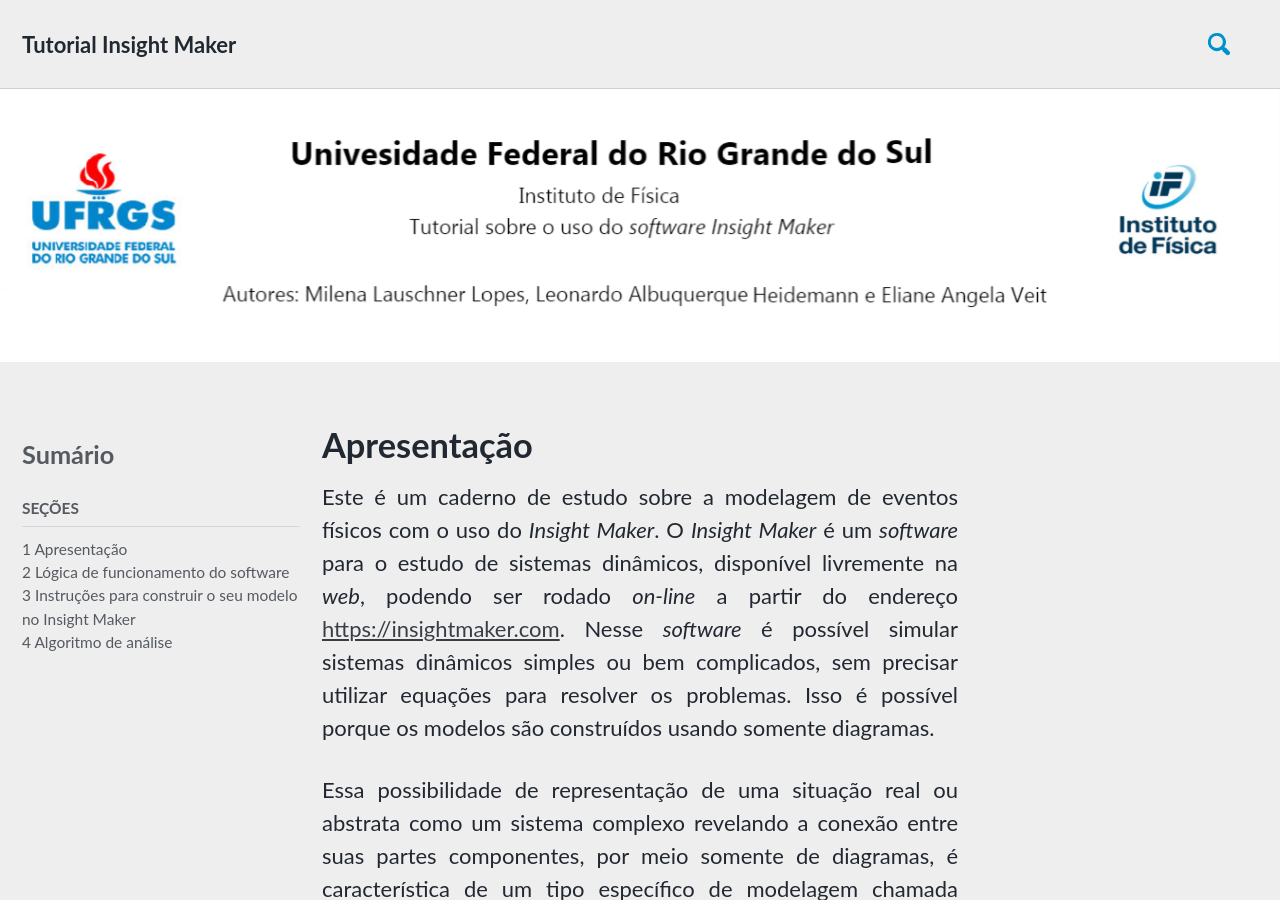
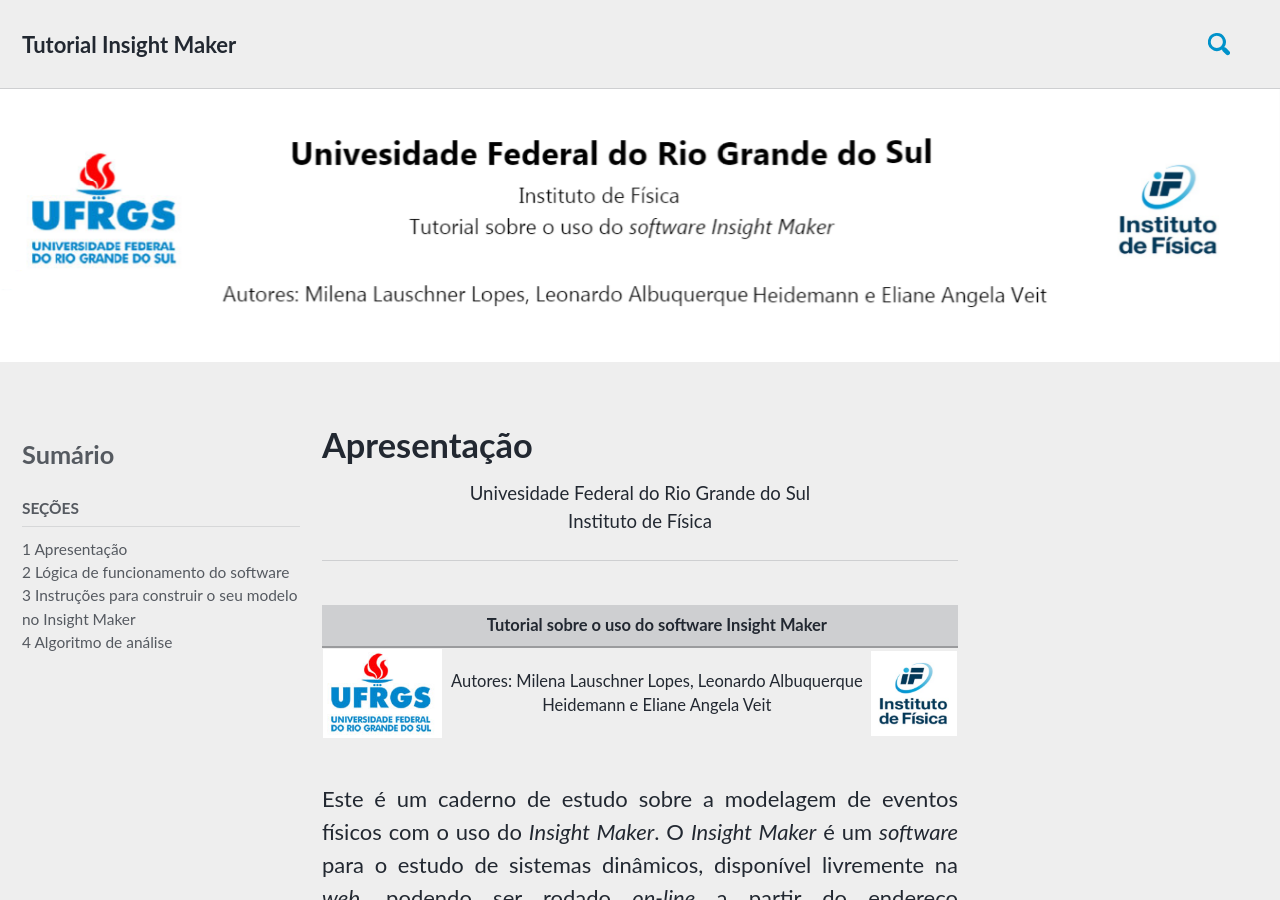
Before and after one commit to milenalauschner/MM, a Jekyll site: the page built from _pages/apresentação.md, in a window 1280 px wide and 900 px high. Built offline with Jekyll 4.4.1, drawn with Linux system fonts in a browser that asks for light colours; cached includes are drawn as plain includes; nearby versions of some CDN libraries; some web fonts are replaced; formulas are drawn with MathJax 3; comment, search, counter and statistics services are not loaded.

Commit message:
Update apresentação.md

```diff
--- a/_pages/apresentação.md
+++ b/_pages/apresentação.md
@@ -1,5 +1,7 @@
 ---
 title: "Apresentação"
+intro:
+  - excerpt: 'Univesidade Federal do Rio Grande do Sul <br/>Instituto de Física '
 permalink: /apresentação/
 layout: single
 author_profile: false
@@ -10,6 +12,13 @@
   title: "Sumário"
   nav: blogroll
 ---
+{% include feature_row id="intro" type="center" %}
+
+|                	| Tutorial sobre o uso do software Insight Maker|                	|
+|:----:           |                  :----:	                   |      :-----:   	|
+|![UFRGS]({{ site.url }}{{ site.baseurl}}/assets/images/UFRGS.png){: .align-center}|Autores: Milena Lauschner Lopes, Leonardo Albuquerque Heidemann e Eliane Angela Veit|![IF]({{ site.url }}{{ site.baseurl}}/assets/images/IF.png){: .align-center}|
+||||
+
 Este é um caderno de estudo sobre a modelagem de eventos físicos com o uso do _Insight Maker_.  O _Insight Maker_ é um _software_ para o estudo de sistemas dinâmicos, disponível livremente na _web_, podendo ser rodado _on-line_ a partir do endereço <a href="https://insightmaker.com">https://insightmaker.com</a>. Nesse _software_ é possível simular sistemas dinâmicos simples ou bem complicados, sem precisar utilizar equações para resolver os problemas. Isso é possível porque os modelos são construídos usando somente diagramas.
 {: .text-justify}
 
```
